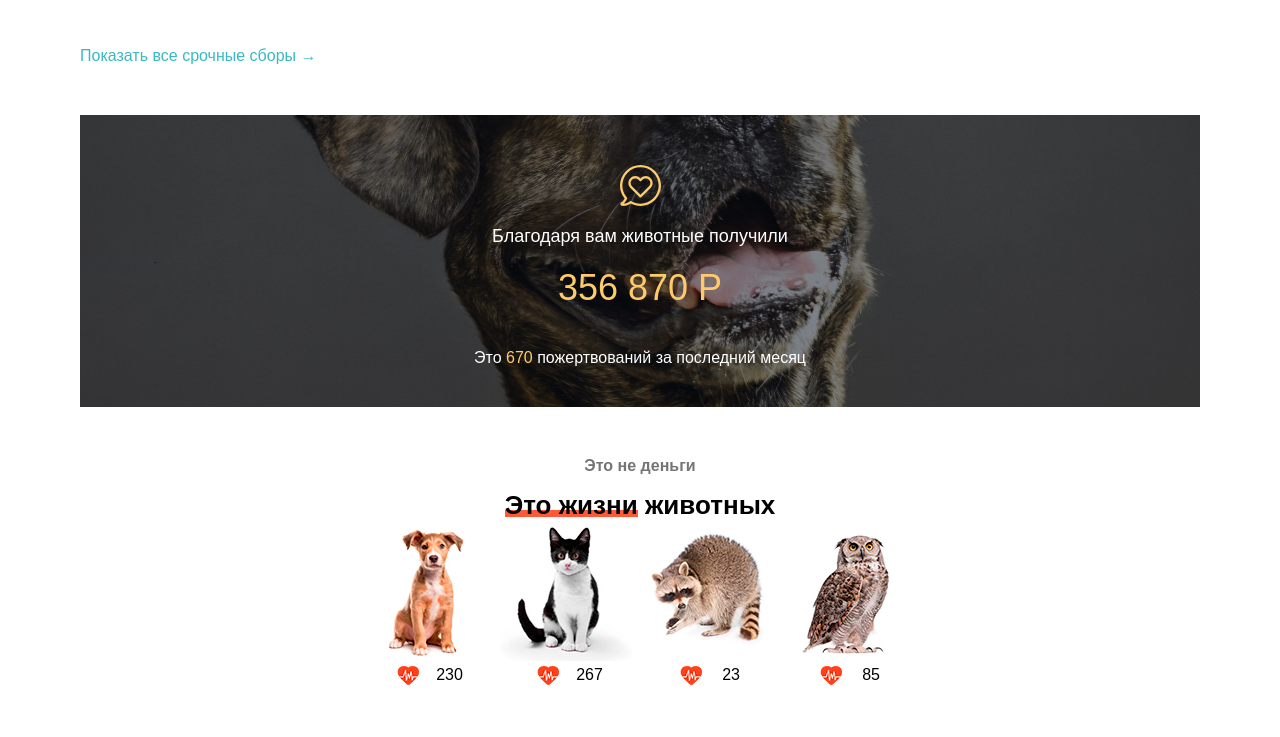
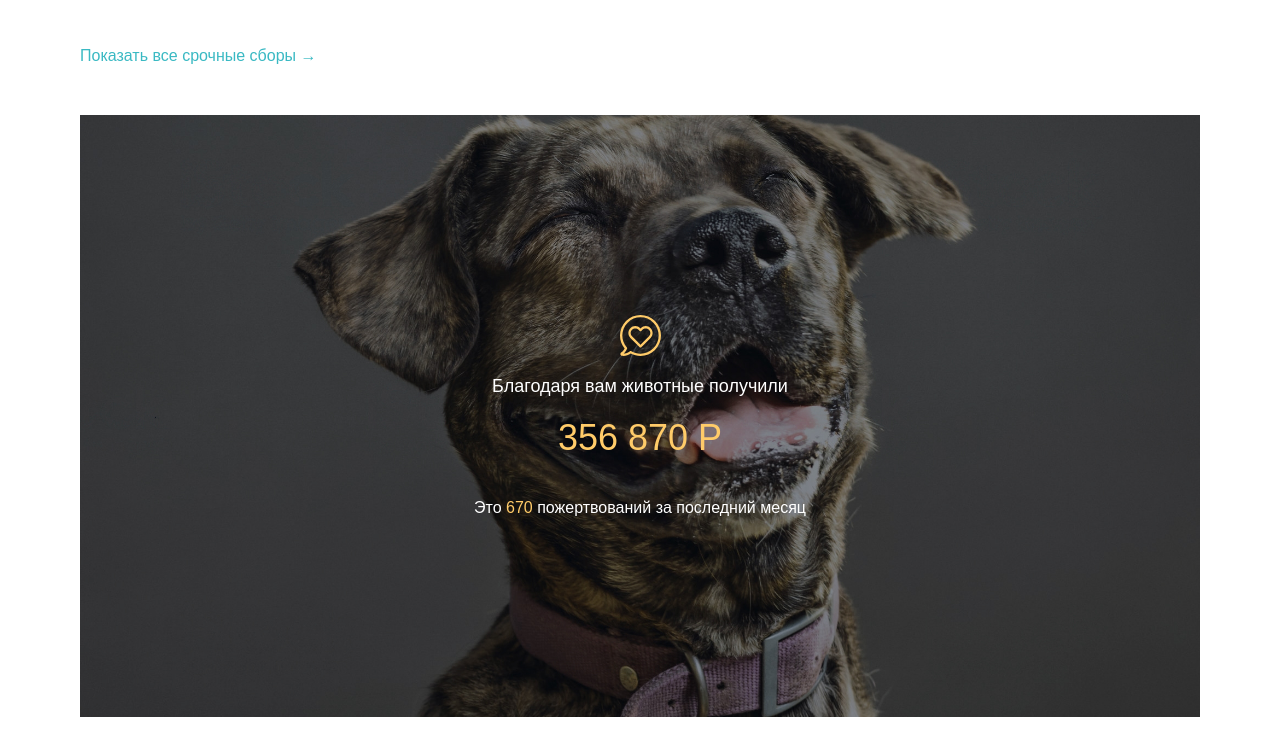
Before and after one commit to ws-morrison/pets, a website: page index.html in a window 1280 px wide. Shown: the part 1286-2023 px from the top of the page. Drawn offline with Linux system fonts and the light colour scheme.

Commit message:
img item fixes

```diff
--- a/source/sass/_b/img-overlay.scss
+++ b/source/sass/_b/img-overlay.scss
@@ -88,3 +88,17 @@
   background-position: center;
   background-size: cover;
 }
+
+@media (min-width: 768px) {
+  .img-overlay {
+    padding-top: 200px;
+    padding-bottom: 200px;
+  }
+}
+
+@media (min-width: 1024px) {
+  .img-overlay {
+    padding-top: 200px;
+    padding-bottom: 200px;
+  }
+}
```
Also changed, not shown: source/css/style.css.
